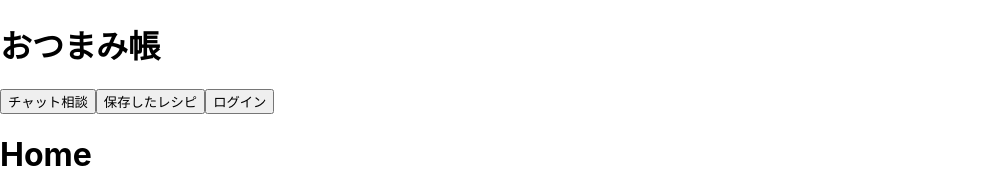
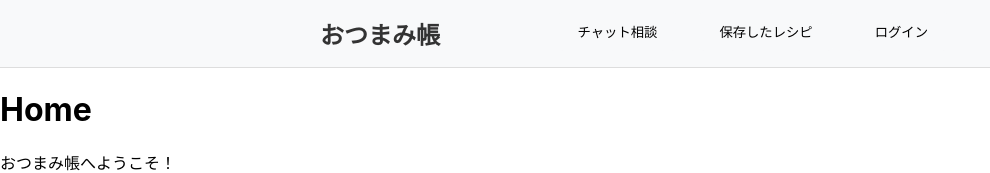
Before and after one commit to sh1ro06293/shu-pure, a React (Create React App) app in the folder frontend/: page / in a window 1280 px wide. Shown: the top 173 px of the page, without its empty margins (0-990 px from the left). Built offline with nearby package versions, Linux system fonts and the light colour scheme; no server answers.

Commit message:
\nをbrにするのとheaderのcssを作成

```diff
--- a/frontend/src/components/header.tsx
+++ b/frontend/src/components/header.tsx
@@ -1,6 +1,7 @@
 import React, { useState } from 'react';
 import { useNavigate } from 'react-router-dom';
 import { useUser } from './usercontext';
+import '../css/header.css';
 
 const Header = () => {
     const { user, setUser } = useUser();
@@ -32,16 +33,24 @@ const Header = () => {
     return (
         <>
             <header>
-                <h1 onClick={handleHome}>おつまみ帳</h1>
+            <div className="header_items">
+            <h1 onClick={handleHome}>おつまみ帳</h1>
             <div className="header_btn">
-            <button onClick={handleChat}>チャット相談</button>
-            <button onClick={handleChatRecipeHistory}>保存したレシピ</button>
+            <table>
+                <tr>
+                <td><button onClick={handleChat}>チャット相談</button></td>
+                <td><button onClick={handleChatRecipeHistory}>保存したレシピ</button></td>
             {(userId)?
-            <div>
-                <p>{name}</p>
-                <button onClick={handleLogout}>ログアウト</button>
+            <td className='userdata'>
+                <td><p>{name}</p></td>
+                <td><button onClick={handleLogout}>ログアウト</button></td>
+            </td>
+            :<td><button onClick={handleLogin}>ログイン</button></td>
+            }
+
+                </tr>
+            </table>
             </div>
-            :<button onClick={handleLogin}>ログイン</button>}
             </div>
             </header>
         </>
--- /dev/null
+++ b/frontend/src/css/header.css
@@ -0,0 +1,38 @@
+header {
+    background-color: #f8f9fa;
+    border-bottom: 1px solid #ddd;
+    width: 100%;
+
+}
+
+.header_items {
+    width: 50%;
+    height: auto;
+    margin: auto auto;
+    display: flex;
+    justify-content: space-between;
+    text-align: center;
+}
+
+.header_items h1 {
+    cursor: pointer;
+    font-size: 1.5rem;
+    color: #333;
+}
+
+.header_items td {
+    padding: 10px;
+}
+
+.header_items button {
+    border: none;
+    background-color: #f8f9fa;
+    padding: 10px 20px;
+    border-radius: 5px;
+}
+
+.header_items button:hover {
+    background-color: #444343e1;
+    color: white;
+    border: 1px solid #ddd;
+}
--- a/frontend/src/pages/saveChatRecipe.tsx
+++ b/frontend/src/pages/saveChatRecipe.tsx
@@ -46,11 +46,12 @@ const SaveChatRecipe = () => {
                     <div key={index}>
                         <h2>{message.title}</h2>
                         <h3>材料</h3>
-                        <p>{message.food}</p>
+                        <p dangerouslySetInnerHTML={{ __html: message.food.replace(/\r?\n/g, '<br>') }} />
                         <h3>作り方</h3>
-                        <p>{message.recipe}</p>
+                        <p dangerouslySetInnerHTML={{ __html: message.recipe.replace(/\r?\n/g, '<br>') }} />
+
                         <h3>合うお酒</h3>
-                        <p>{message.drink}</p>
+                        <p dangerouslySetInnerHTML={{ __html: message.drink.replace(/\r?\n/g, '<br>') }} />
                     </div>
                 )
             ))}
```
